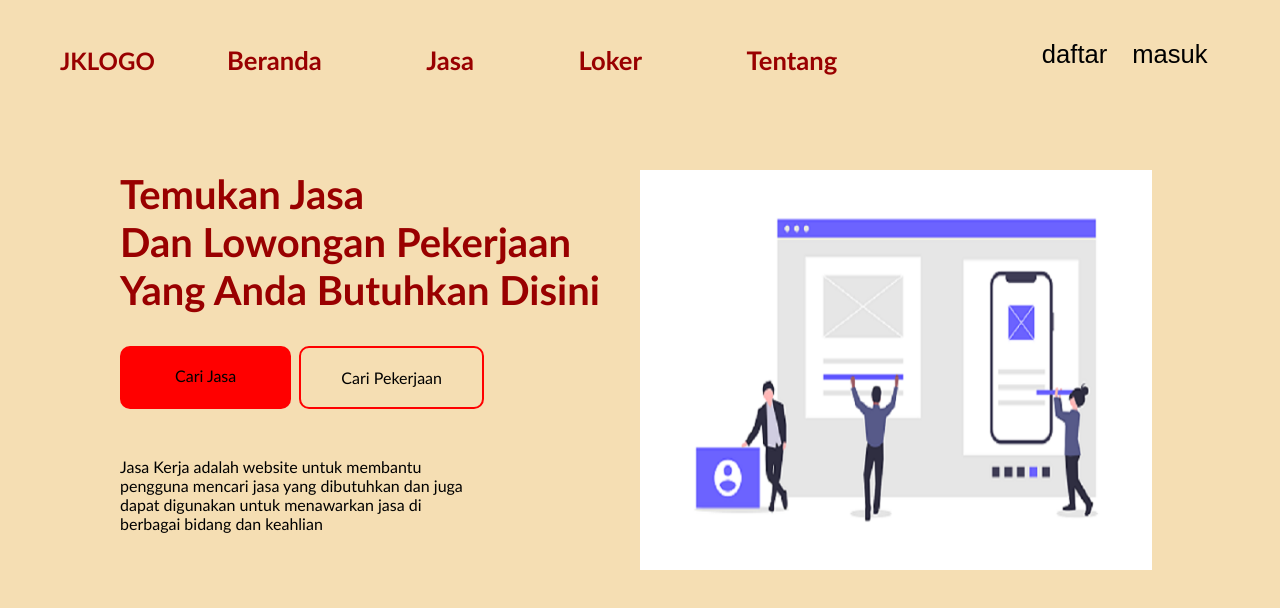
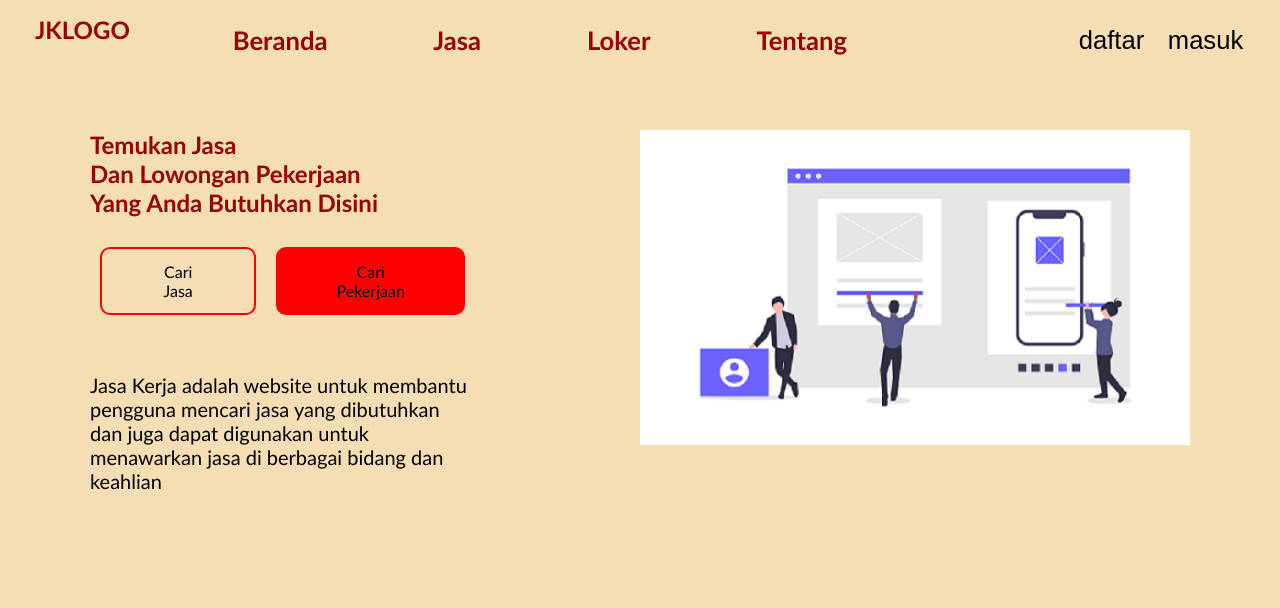
Before and after one commit to Ryan-08/JasaKerja, a plain HTML site: page index.html in a window 1280 px wide. Drawn offline with Linux system fonts and the light colour scheme.

Commit message:
new update

```diff
--- a/index.html
+++ b/index.html
@@ -8,7 +8,9 @@
 </head>
 <body>
     <nav class="navbar">
-        <h1><a href="#" class="brand">JKLOGO</a></h1>
+        <div class="Logo">
+            <h1><a href="#" class="brand">JKLOGO</a></h1>
+        </div>
         <div class="Nav">
             <ul class="myNav">
                 <li class="nav-item"><a href="index.html">Beranda</a></li>
@@ -31,8 +33,8 @@
                 Yang Anda Butuhkan Disini
             </h1>
             <div class="myButton">
-                <span class="jasaBtn"><a href="jasa.html">Cari Jasa</a></span>
-                <span class="jobBtn"><a href="Loker.html">Cari Pekerjaan</a></span>
+                <a href="jasa.html" id="jasa">Cari Jasa</a>
+                <a href="Loker.html"  id="loker">Cari Pekerjaan</a>
             </div>
             <div class="desc-section">
                 <p>
--- a/style.css
+++ b/style.css
@@ -7,7 +7,6 @@
 body{
     background-color:   #f5deb3;
     font-family: 'Trebuchet MS', 'Lucida Sans Unicode', 'Lucida Grande', 'Lucida Sans', Arial, sans-serif;
-    margin: 0px 30px;
 }
 
 button{
@@ -23,15 +22,20 @@ ul{
     list-style: none;
 }
 
+img{
+  pointer-events: none;
+  width: 100%;
+}
+
 .navbar{
-    height: 15vh;
+    height: 10vh;
     max-width: 100%;
     background-color: #f5deb3;
     position: relative;
     display: flex;
     align-items: center;
     justify-content: space-between;
-    padding: 20px 10px;
+    padding: 5px 5px;
 }
 .navbar a{
     color: #990000;
@@ -40,6 +44,11 @@ ul{
 
 .navbar a:hover{
     color: black;
+}
+
+.Logo{
+  height: 100%;
+  padding: 10px;
 }
 
 .brand{
@@ -51,12 +60,11 @@ ul{
 .Nav {
     flex-basis: 100%;
     margin-right: 10%;
+    height: 100%;
 }
 
 .login-nav{
     width: 30%;
-    height: 100%;
-    padding: 20px;
 }
 
 .myNav{
@@ -65,9 +73,12 @@ ul{
     padding-left: 0;
     margin-bottom: 0;
     list-style: none;
+    height: 100%;
+    padding: 20px;
 }
 
-.nav-item{
+
+.nav-item, .login-item{
     flex-grow: 1;
     text-align: center;
     font-size: 2vw;
@@ -77,12 +88,7 @@ ul{
     background-color: transparent;
 }
 .login-item{
-    flex-grow: 1;
-    text-align: center;
-    font-size: 2vw;
-    background-color: transparent;
-    border: none;
-    outline: none;
+    font-weight: normal;
 }
 
 .login-item:hover{
@@ -91,8 +97,13 @@ ul{
 }
 
 .main-content{
-    height: 80vh;
     padding: 50px 90px;
+    margin-bottom: 30px;
+}
+.main-content:after{
+  content: "";
+  display: table;
+  clear: both;
 }
 
 .section{
@@ -101,7 +112,6 @@ ul{
 }
 
 .section h1{
-    font-size: 40px;
     color: #990000;
     padding: 0;
     margin: 0;
@@ -111,51 +121,41 @@ ul{
     padding-top: 50px;
 }
 
-.main-content:after{
-    content: "";
-    display: table;
-    clear: both;
-}
-
-@media screen and (max-width: 600px) {
-    .section {
-      width: 100%;
-    }
+  .myButton{
+      width: 70%;
+      display: flex;
+      justify-content: space-between;
+      margin-top: 20px;
   }
 
-  .myButton{
-      display: flex;
-      justify-content: space-between;
-      margin-top: 2rem;
-      width: 70%;
-  }
-
-  .jasaBtn{
-    background-color: red;
-    border: none;
-    color: white;
+  .myButton a{
+    color: black;
     border-radius: 10px;
-    padding: 20px 55px;
+    padding: 1vw 4vw;
     text-align: center;
     text-decoration: none;
     font-size: 16px;
+    margin: 10px;
+    font-weight: 500;
   }
-  .jasaBtn:hover{
-    background-color:transparent;
+
+  .myButton #loker{
+    background-color: red;
     border: 2px solid red;
   }
-  .jobBtn{
-      background-color: transparent;
+
+  .myButton #loker:hover{
+    background-color: transparent;
     border: 2px solid red;
-    color: white;
-    border-radius: 10px;
-    padding: 20px 40px;
-    text-align: center;
-    text-decoration: none;
-    font-size: 16px;
   }
-  .jobBtn:hover{
-    background-color:red;
+
+  .myButton #jasa{
+    background-color: transparent;
+    border: 2px solid red;
+  }
+
+  .myButton #jasa:hover{
+    background-color: red;
   }
 
 .desc-section{
@@ -163,10 +163,8 @@ ul{
     width: 70%;
 }
 
-img{
-    pointer-events: none;
-    width: 40vw;
-    height: 50vh;
+.section p{
+ font-size: 20px;
 }
 
 .right{
@@ -219,3 +217,38 @@ img{
   .show {
     display: block;
   }
+
+  .footer{
+    position: fixed;
+    bottom: 0;
+    width: 100%;
+    background-color: black;
+    color: white;
+    text-align: center;
+    height: 5vw;
+  }
+
+  .footer h4{
+    padding: 1vw;
+  }
+
+  @media screen and (max-width:720px) {
+    body{
+        font-size: 16px;
+    }
+    .main-content{
+        padding: 30px 60px;
+    }
+    .section {
+      width: 100%;
+      font-size: 4vw;
+    }
+
+    .myButton a{
+      font-size: 3vw;
+    }
+    .desc-section p{
+      font-size: 4vw;
+     }
+
+  }
```
Also changed, not shown: Loker.html (+3 -1 lines), jasa.html (+3 -1 lines), tentang.html (+10 -4 lines), 1 other file.
